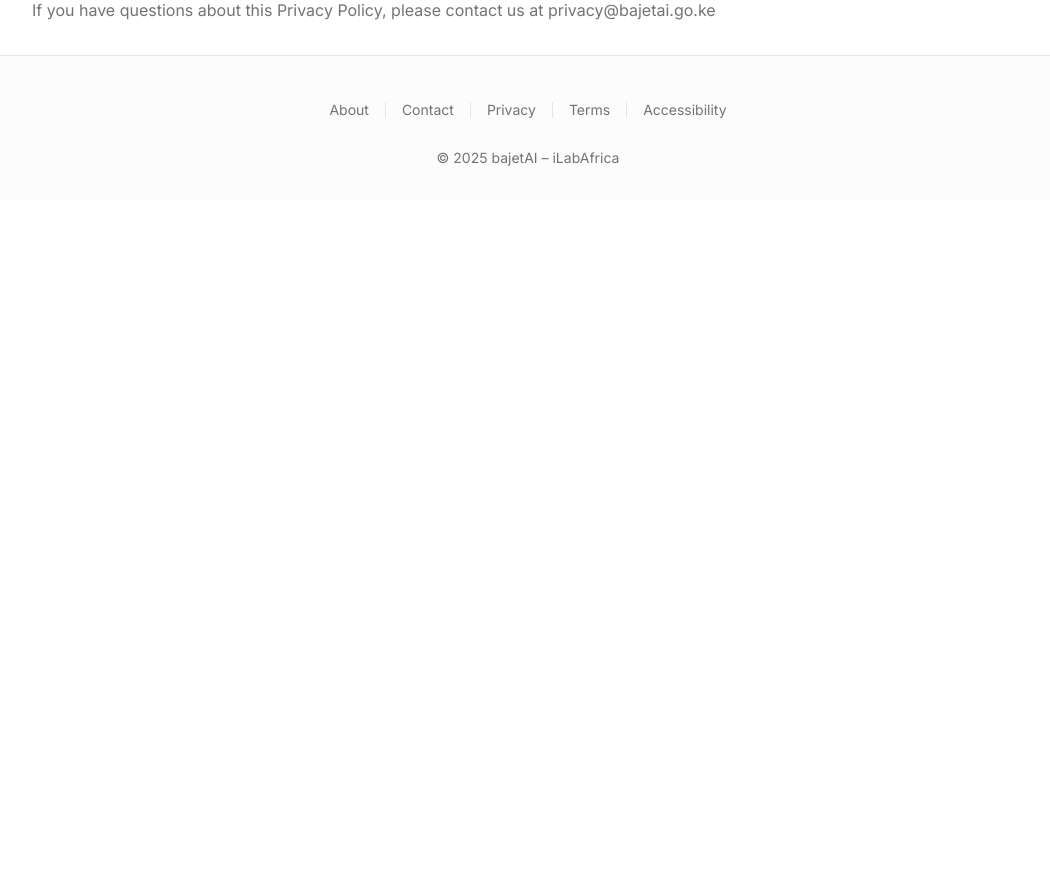
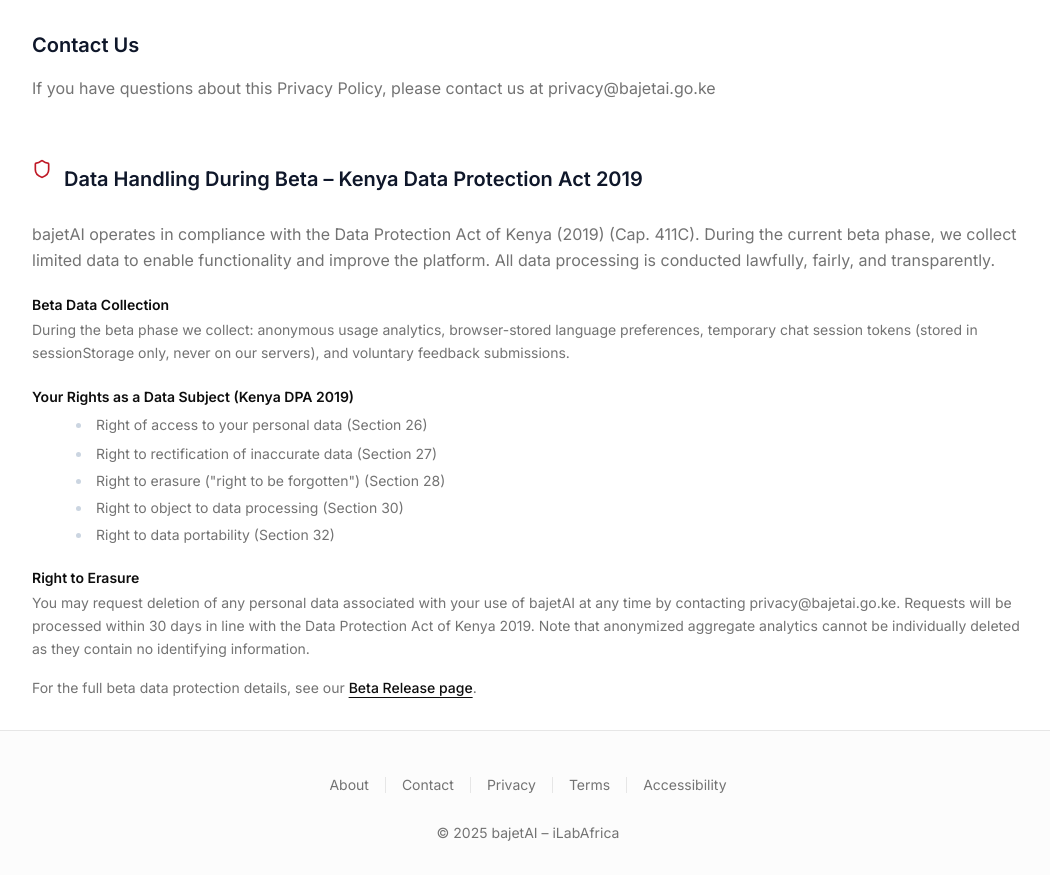
Before and after one commit to bujo-eayn/bajetAI, a Next.js app: page /privacy in a window 1280 px wide. Shown: the part 720-1595 px from the top of the page, without its empty margins (112-1162 px from the left). Before the commit the page ends 920 px from the top, so only its background shows below. Built offline with nearby package versions, Linux system fonts and the light colour scheme; no server answers.

Commit message:
chore(beta-banners): add beta banners to info pages

```diff
--- a/app/(public)/about/page.tsx
+++ b/app/(public)/about/page.tsx
@@ -3,7 +3,8 @@
 import { PublicLayout } from '@/components/templates/PublicLayout';
 import { Breadcrumb } from '@/components/molecules/Breadcrumb';
 import { useLanguage } from '@/contexts/LanguageContext';
-import { FileText, Users, Target } from 'lucide-react';
+import Link from 'next/link';
+import { FileText, Users, Target, AlertTriangle } from 'lucide-react';
 
 export default function AboutPage() {
   const { t, language } = useLanguage();
@@ -18,6 +19,17 @@
       <div className="space-y-12">
         {/* Breadcrumb */}
         <Breadcrumb items={breadcrumbs} />
+
+        {/* Beta Notice */}
+        <div className="flex items-start gap-3 rounded-lg border border-warning/40 bg-warning/10 px-4 py-3 text-sm">
+          <AlertTriangle className="h-4 w-4 text-warning shrink-0 mt-0.5" aria-hidden="true" />
+          <p className="text-muted-foreground">
+            {t('beta.bannerText')}{' '}
+            <Link href="/beta" className="font-medium text-foreground underline underline-offset-4 hover:text-primary">
+              {t('beta.bannerLink')}
+            </Link>
+          </p>
+        </div>
 
         {/* Page Header */}
         <div className="space-y-4">
--- a/app/(public)/accessibility/page.tsx
+++ b/app/(public)/accessibility/page.tsx
@@ -3,7 +3,8 @@
 import { PublicLayout } from '@/components/templates/PublicLayout';
 import { Breadcrumb } from '@/components/molecules/Breadcrumb';
 import { useLanguage } from '@/contexts/LanguageContext';
-import { Eye, Keyboard, Languages, Contrast } from 'lucide-react';
+import Link from 'next/link';
+import { Eye, Keyboard, Languages, Contrast, AlertTriangle } from 'lucide-react';
 
 export default function AccessibilityPage() {
   const { t, language } = useLanguage();
@@ -17,6 +18,17 @@
     <PublicLayout>
       <div className="space-y-8">
         <Breadcrumb items={breadcrumbs} />
+
+        {/* Beta Notice */}
+        <div className="flex items-start gap-3 rounded-lg border border-warning/40 bg-warning/10 px-4 py-3 text-sm">
+          <AlertTriangle className="h-4 w-4 text-warning shrink-0 mt-0.5" aria-hidden="true" />
+          <p className="text-muted-foreground">
+            {t('beta.bannerText')}{' '}
+            <Link href="/beta" className="font-medium text-foreground underline underline-offset-4 hover:text-primary">
+              {t('beta.bannerLink')}
+            </Link>
+          </p>
+        </div>
 
         <div className="space-y-4">
           <h1 className="text-4xl font-bold tracking-tight">{t('footer.accessibility')}</h1>
--- a/app/(public)/privacy/page.tsx
+++ b/app/(public)/privacy/page.tsx
@@ -1,8 +1,10 @@
 'use client';
 
+import Link from 'next/link';
 import { PublicLayout } from '@/components/templates/PublicLayout';
 import { Breadcrumb } from '@/components/molecules/Breadcrumb';
 import { useLanguage } from '@/contexts/LanguageContext';
+import { AlertTriangle, Shield } from 'lucide-react';
 
 export default function PrivacyPage() {
   const { t, language } = useLanguage();
@@ -16,6 +18,17 @@
     <PublicLayout>
       <div className="space-y-8">
         <Breadcrumb items={breadcrumbs} />
+
+        {/* Beta Notice */}
+        <div className="flex items-start gap-3 rounded-lg border border-warning/40 bg-warning/10 px-4 py-3 text-sm">
+          <AlertTriangle className="h-4 w-4 text-warning shrink-0 mt-0.5" aria-hidden="true" />
+          <p className="text-muted-foreground">
+            {t('beta.bannerText')}{' '}
+            <Link href="/beta" className="font-medium text-foreground underline underline-offset-4 hover:text-primary">
+              {t('beta.bannerLink')}
+            </Link>
+          </p>
+        </div>
 
         <div className="space-y-4">
           <h1 className="text-4xl font-bold tracking-tight">{t('footer.privacy')}</h1>
@@ -60,6 +73,65 @@
                 : 'Ikiwa una maswali kuhusu Sera hii ya Faragha, tafadhali wasiliana nasi kwa privacy@bajetai.go.ke'}
             </p>
           </section>
+
+          <section className="space-y-4 mt-8">
+            <div className="flex items-center gap-3">
+              <Shield className="h-5 w-5 text-primary" aria-hidden="true" />
+              <h3 className="text-xl font-semibold">
+                {language === 'en'
+                  ? 'Data Handling During Beta – Kenya Data Protection Act 2019'
+                  : 'Ushughulikiaji wa Data Wakati wa Beta – Sheria ya Ulinzi wa Data ya Kenya 2019'}
+              </h3>
+            </div>
+            <p className="text-muted-foreground leading-relaxed">
+              {language === 'en'
+                ? 'bajetAI operates in compliance with the Data Protection Act of Kenya (2019) (Cap. 411C). During the current beta phase, we collect limited data to enable functionality and improve the platform. All data processing is conducted lawfully, fairly, and transparently.'
+                : 'bajetAI inafanya kazi kwa kuzingatia Sheria ya Ulinzi wa Data ya Kenya (2019) (Sura. 411C). Wakati wa awamu ya sasa ya beta, tunakusanya data ndogo ili kuwezesha utendaji na kuboresha jukwaa. Uchakataji wote wa data unafanywa kwa njia ya kisheria, ya haki, na ya uwazi.'}
+            </p>
+            <div className="space-y-4 text-muted-foreground text-sm leading-relaxed">
+              <div>
+                <h4 className="font-semibold text-foreground mb-1">
+                  {language === 'en' ? 'Beta Data Collection' : 'Ukusanyaji wa Data wa Beta'}
+                </h4>
+                <p>
+                  {language === 'en'
+                    ? 'During the beta phase we collect: anonymous usage analytics, browser-stored language preferences, temporary chat session tokens (stored in sessionStorage only, never on our servers), and voluntary feedback submissions.'
+                    : 'Wakati wa awamu ya beta tunakusanya: takwimu za matumizi bila jina, mapendeleo ya lugha yaliyohifadhiwa kwenye kivinjari, tokeni za muda za kipindi cha mazungumzo (zimehifadhiwa katika sessionStorage tu, hazijawahi kwenye seva zetu), na mawasiliano ya maoni ya hiari.'}
+                </p>
+              </div>
+              <div>
+                <h4 className="font-semibold text-foreground mb-1">
+                  {language === 'en'
+                    ? 'Your Rights as a Data Subject (Kenya DPA 2019)'
+                    : 'Haki Zako kama Mhusika wa Data (Sheria ya Kenya DPA 2019)'}
+                </h4>
+                <ul className="list-disc list-inside space-y-1 ml-4">
+                  <li>{language === 'en' ? 'Right of access to your personal data (Section 26)' : 'Haki ya ufikiaji wa data yako ya kibinafsi (Kifungu cha 26)'}</li>
+                  <li>{language === 'en' ? 'Right to rectification of inaccurate data (Section 27)' : 'Haki ya kurekebisha data isiyo sahihi (Kifungu cha 27)'}</li>
+                  <li>{language === 'en' ? 'Right to erasure ("right to be forgotten") (Section 28)' : 'Haki ya kufutwa ("haki ya kusahauliwa") (Kifungu cha 28)'}</li>
+                  <li>{language === 'en' ? 'Right to object to data processing (Section 30)' : 'Haki ya kupinga uchakataji wa data (Kifungu cha 30)'}</li>
+                  <li>{language === 'en' ? 'Right to data portability (Section 32)' : 'Haki ya uhamishaji wa data (Kifungu cha 32)'}</li>
+                </ul>
+              </div>
+              <div>
+                <h4 className="font-semibold text-foreground mb-1">
+                  {language === 'en' ? 'Right to Erasure' : 'Haki ya Kufutwa'}
+                </h4>
+                <p>
+                  {language === 'en'
+                    ? 'You may request deletion of any personal data associated with your use of bajetAI at any time by contacting privacy@bajetai.go.ke. Requests will be processed within 30 days in line with the Data Protection Act of Kenya 2019. Note that anonymized aggregate analytics cannot be individually deleted as they contain no identifying information.'
+                    : 'Unaweza kuomba kufutwa kwa data yoyote ya kibinafsi inayohusiana na matumizi yako ya bajetAI wakati wowote kwa kuwasiliana na privacy@bajetai.go.ke. Maombi yatashughulikiwa ndani ya siku 30 kwa mujibu wa Sheria ya Ulinzi wa Data ya Kenya 2019. Kumbuka kwamba takwimu za jumla bila jina haziwezi kufutwa kibinafsi kwani hazina taarifa yoyote ya utambulisho.'}
+                </p>
+              </div>
+            </div>
+            <p className="text-sm text-muted-foreground">
+              {language === 'en' ? 'For the full beta data protection details, see our ' : 'Kwa maelezo kamili ya ulinzi wa data wakati wa beta, angalia '}
+              <Link href="/beta" className="font-medium text-foreground underline underline-offset-4 hover:text-primary">
+                {language === 'en' ? 'Beta Release page' : 'Ukurasa wa Toleo la Beta'}
+              </Link>
+              {'.'}
+            </p>
+          </section>
         </div>
       </div>
     </PublicLayout>
--- a/app/(public)/terms/page.tsx
+++ b/app/(public)/terms/page.tsx
@@ -1,8 +1,10 @@
 'use client';
 
+import Link from 'next/link';
 import { PublicLayout } from '@/components/templates/PublicLayout';
 import { Breadcrumb } from '@/components/molecules/Breadcrumb';
 import { useLanguage } from '@/contexts/LanguageContext';
+import { AlertTriangle } from 'lucide-react';
 
 export default function TermsPage() {
   const { t, language } = useLanguage();
@@ -16,6 +18,17 @@
     <PublicLayout>
       <div className="space-y-8">
         <Breadcrumb items={breadcrumbs} />
+
+        {/* Beta Notice */}
+        <div className="flex items-start gap-3 rounded-lg border border-warning/40 bg-warning/10 px-4 py-3 text-sm">
+          <AlertTriangle className="h-4 w-4 text-warning shrink-0 mt-0.5" aria-hidden="true" />
+          <p className="text-muted-foreground">
+            {t('beta.bannerText')}{' '}
+            <Link href="/beta" className="font-medium text-foreground underline underline-offset-4 hover:text-primary">
+              {t('beta.bannerLink')}
+            </Link>
+          </p>
+        </div>
 
         <div className="space-y-4">
           <h1 className="text-4xl font-bold tracking-tight">{t('footer.terms')}</h1>
```
